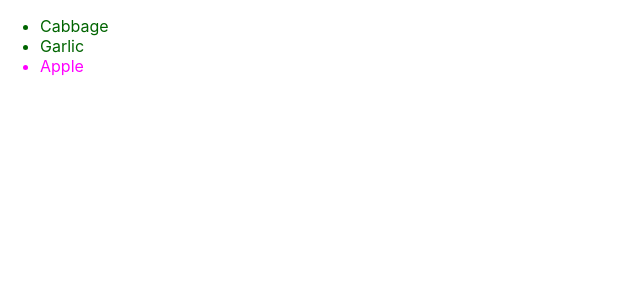
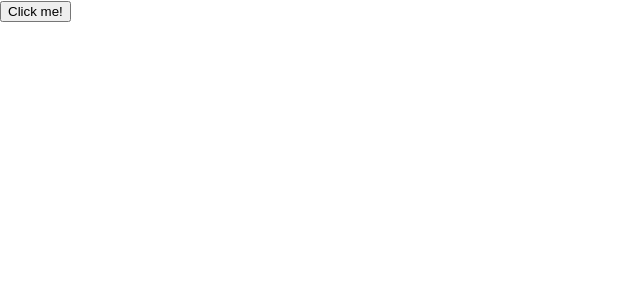
Before and after one commit to NaokiNishihira/Study_React, a React (Create React App) app in the folder Src_React/react-app/: page / in a window 1280 px wide. Shown: the top 300 px of the page, without its empty margins (0-640 px from the left). Built offline with nearby package versions, Linux system fonts and the light colour scheme.

Commit message:
change:MyButton.jsx

```diff
--- a/Src_React/react-app/src/App.js
+++ b/Src_React/react-app/src/App.js
@@ -3,13 +3,14 @@
 import './App.css';
 import Welcome from './Welcome';
 import Hello from './Hello';
+import MyButton from './MyButton';
 import UseImg from './UseImg';
 import UseIF from './UseIF';
 import Useli from './Useli';
 
 function App() {
   return (
-    <Useli />
+    <MyButton />
   );
 }
 
--- a/Src_React/react-app/src/MyButton.jsx
+++ b/Src_React/react-app/src/MyButton.jsx
@@ -1,7 +1,13 @@
 import React from 'react';
 
 export default function MyButton(){
+    function handleClick(){
+        alert('You clicked me!!');
+    }
+
     return(
-        <button>I'm a button</button>
+        <button onClick={handleClick}>
+            Click me!
+        </button>
     );
 }
```
